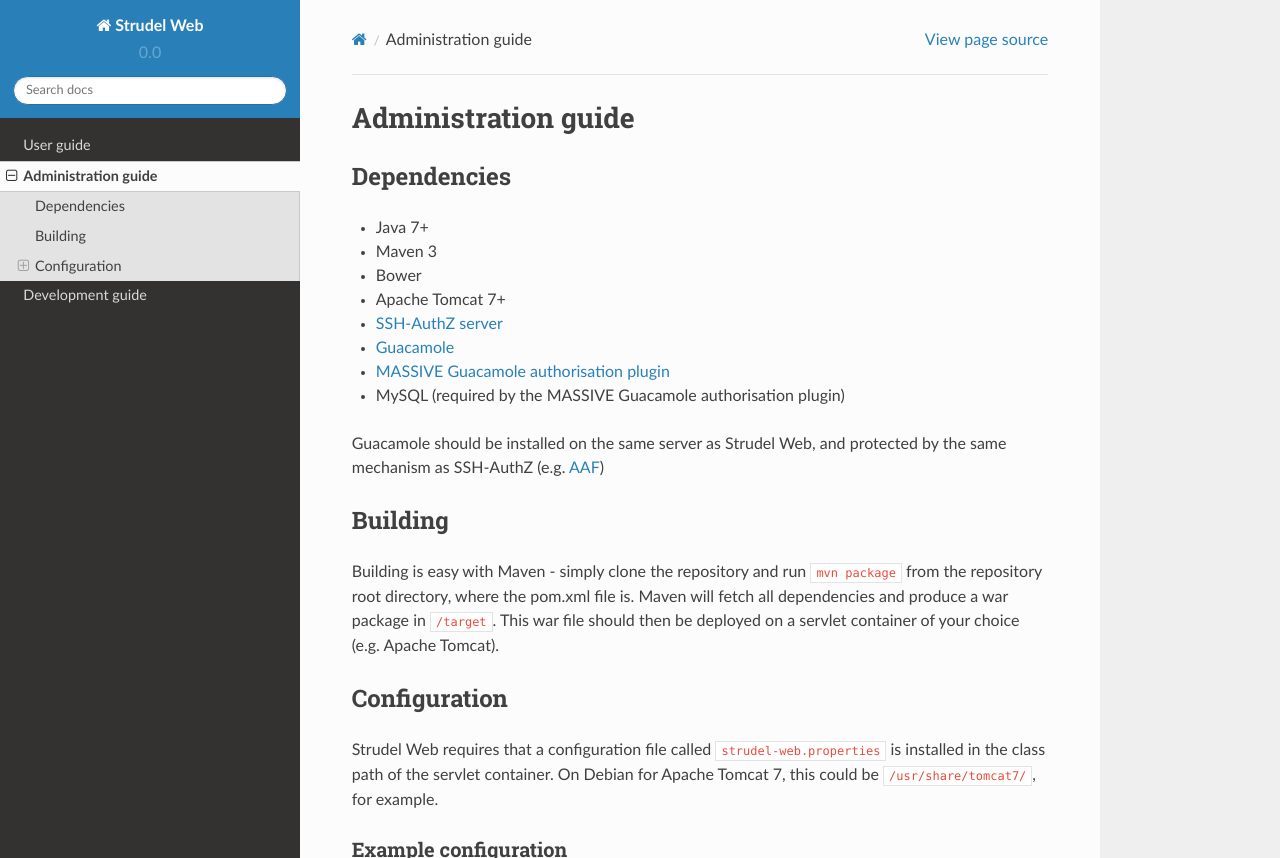
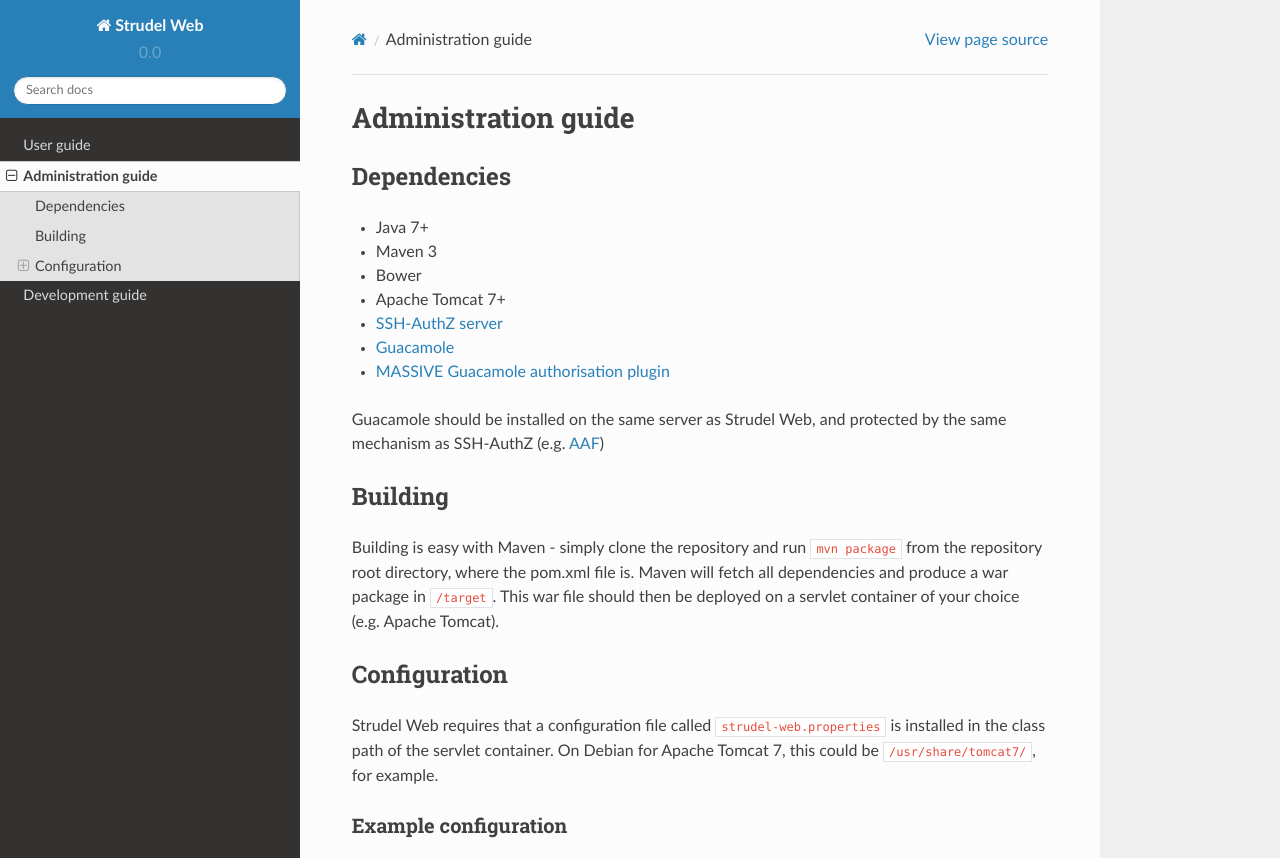
Before and after one commit to monash-merc/jobcontrol, a Sphinx documentation site: the page built from docs/administration-guide.rst, in a window 1280 px wide and 900 px high, cut to the strip 0-858 px from the top of the window. Built offline with Sphinx 7.4.7 and the Read the Docs theme 2.0.0, drawn with Linux system fonts in a browser that asks for light colours.

Commit message:
updated some docs

```diff
--- a/docs/administration-guide.rst
+++ b/docs/administration-guide.rst
@@ -10,12 +10,11 @@ Dependencies
 * `SSH-AuthZ server`_
 * Guacamole_
 * `MASSIVE Guacamole authorisation plugin`_
-* MySQL (required by the MASSIVE Guacamole authorisation plugin)
 
 Guacamole should be installed on the same server as Strudel Web, and protected by the same mechanism as SSH-AuthZ (e.g. AAF_)
 
 .. _Guacamole: http://guac-dev.org/
-.. _MASSIVE Guacamole authorisation plugin: https://github.com/monash-merc/massive-guacamole-remote
+.. _MASSIVE Guacamole authorisation plugin: https://github.com/jasonrig/massive-guacamole-remote.git
 .. _AAF: http://aaf.edu.au/
 
 Building
```
Also changed, not shown: 1 other file.
